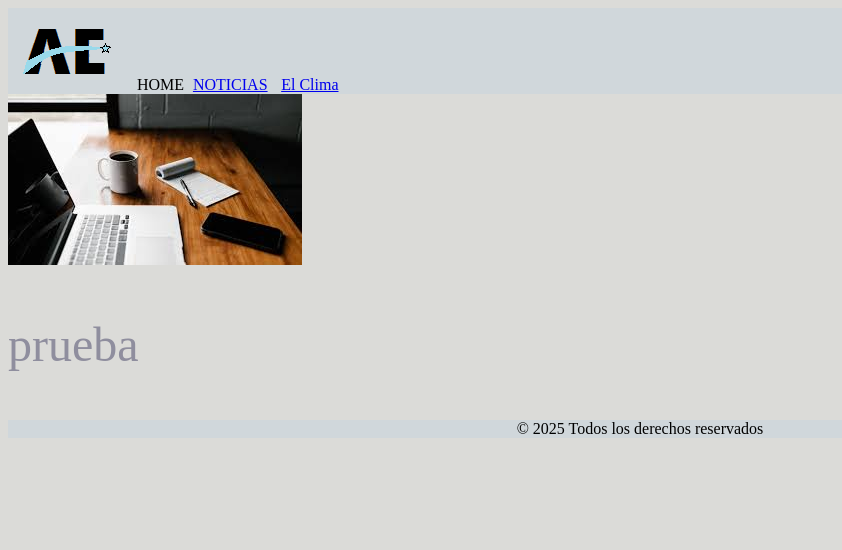
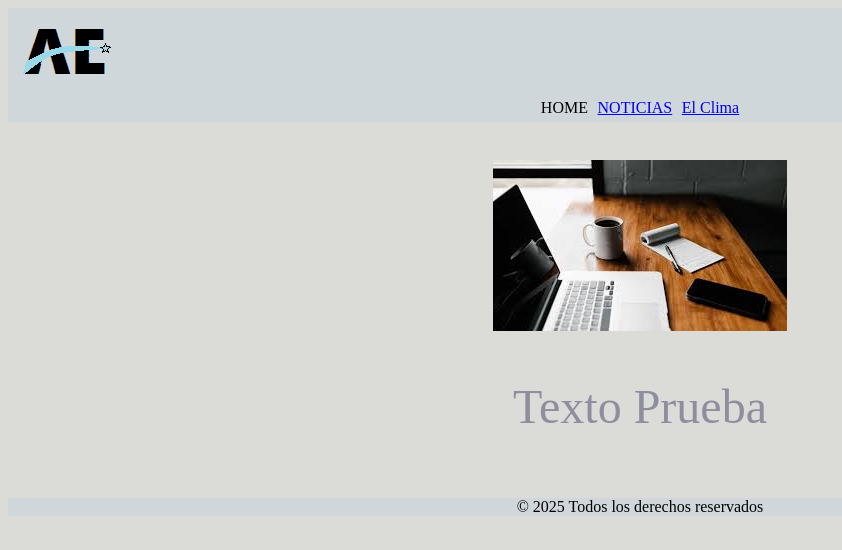
Before and after one commit to AERojasLeal/repositorio-II-de-html, a plain HTML site: page index.html in a window 1280 px wide. Shown: the whole page, without its empty margins (0-842 px from the left). Drawn offline with Linux system fonts and the light colour scheme.

Commit message:
ejercicios con flex

```diff
--- a/estilos.css
+++ b/estilos.css
@@ -13,7 +13,7 @@ footer{
     color: rgb(143, 142, 158);
 }
 .miBoton{
-  /*  border: 1px solid black;*/
+    /*border: 1px solid black;*/
     width: fit-content;
     padding: 0.3em 0.3em 0.3em 0.3em;
     border-radius: 15%;
@@ -24,3 +24,18 @@ footer{
 .miBoton:active{
     background-color: rgb(106, 178, 218);
 }
+#contenedor{
+    width: 35%;
+    margin: auto;
+    display: flex;
+    flex-direction: row;
+    justify-content: center;
+}
+#contenedor_imagenes{
+    width: 55%;
+    margin: auto;
+    display: flex;
+    flex-direction: column;
+    padding-top: 3%;
+    align-items: center;
+}
--- a/index.html
+++ b/index.html
@@ -7,17 +7,18 @@
     <body class="fondo">
         <header>
             <img src="./logoae.png" alt="">
-            <span>HOME</span>
-            <span class="miBoton">
-                <a href="./noticias.html">NOTICIAS</a>
-            </span>
-             <span class="miBoton">
-                <a href="./clima.html">El Clima</a>
-            </span>
+            <div id="contenedor">
+                <div class="miBoton"> HOME </div>
+                <div class="miBoton"><a href="./noticias.html">NOTICIAS</a></div>
+                <div class="miBoton"><a href="./clima.html">El Clima</a></div>
+            </div>
         </header>
+
         <main>
-            <img src="./trabajo.jfif" alt="">
-            <p class="miTexto">prueba</p>
+            <div id="contenedor_imagenes">
+                <img src="./trabajo.jfif" alt="">
+                <p class="miTexto">Texto Prueba</p>
+            </div>
         </main>
         <footer>
             <center><p>© 2025 Todos los derechos reservados </p></center>
```
Also changed, not shown: clima.html (+8 -6 lines), noticias.html (+8 -7 lines).
